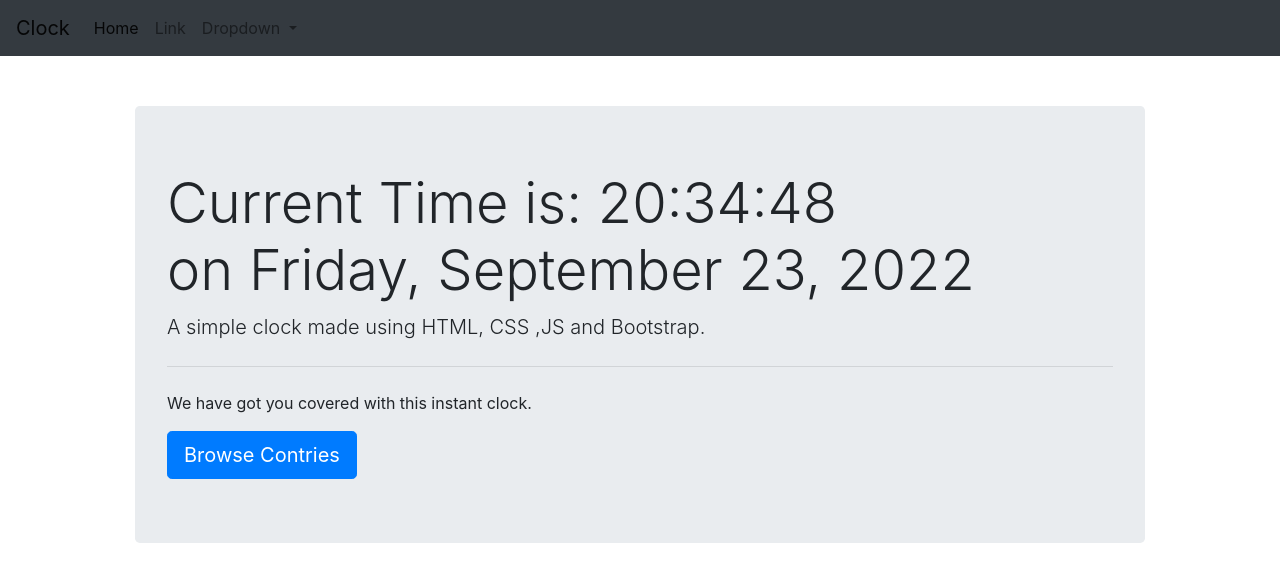
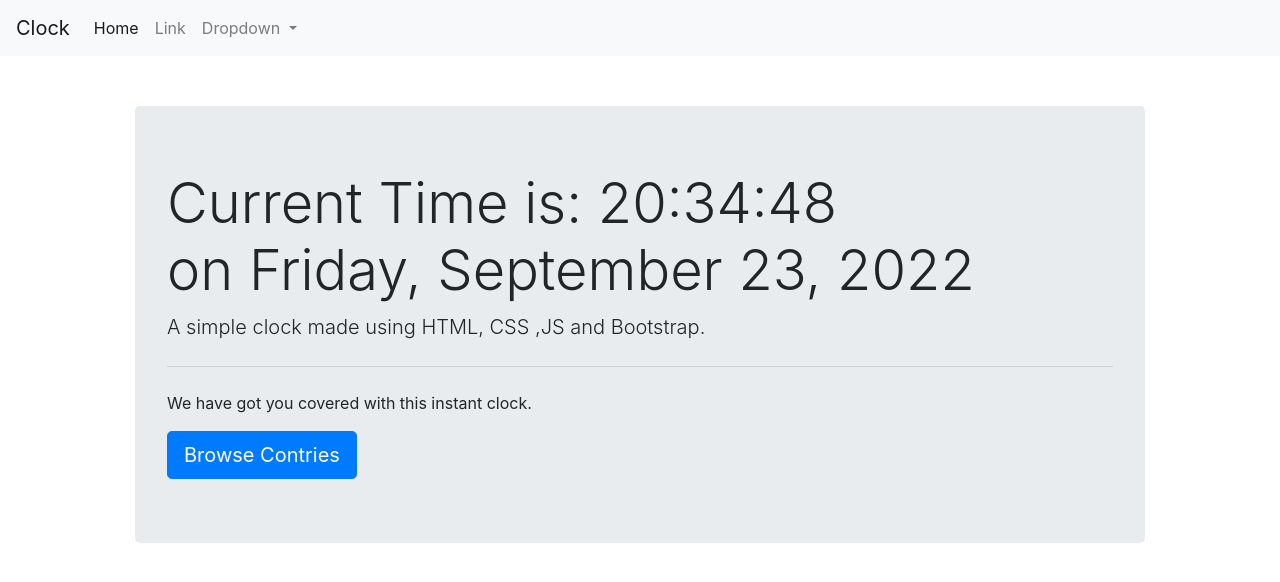
Before and after one commit to its-puneet/Web-Clock, a plain HTML site: page index.html in a window 1280 px wide. Drawn offline with nearby package versions, Linux system fonts and the light colour scheme.

Commit message:
Update index.html

```diff
--- a/index.html
+++ b/index.html
@@ -12,7 +12,7 @@
     <title>Web-Clock</title>
   </head>
   <body>
-    <nav class="navbar navbar-expand-lg navbar-light bg-dark">
+    <nav class="navbar navbar-expand-lg navbar-light bg-light">
         <a class="navbar-brand" href="#">Clock</a>
         <button class="navbar-toggler" type="button" data-toggle="collapse" data-target="#navbarSupportedContent" aria-controls="navbarSupportedContent" aria-expanded="false" aria-label="Toggle navigation">
           <span class="navbar-toggler-icon"></span>
```
